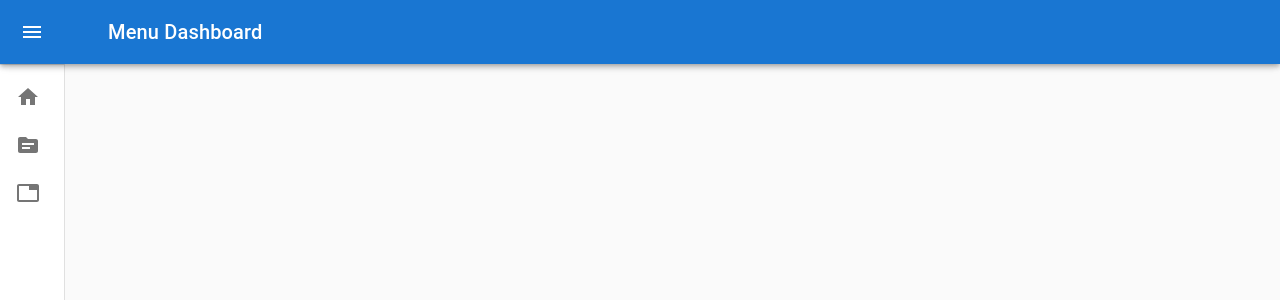
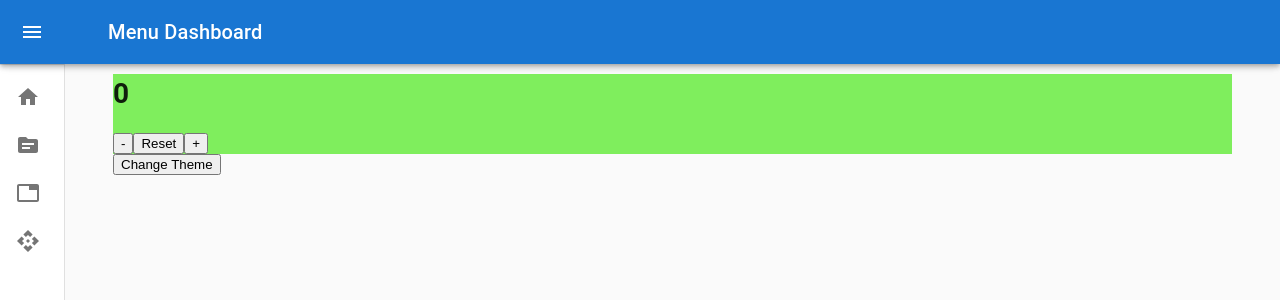
Before and after one commit to meidaandini/project-saya, a React (Create React App) app: page /context in a window 1280 px wide. Shown: the top 300 px of the page. Built offline with nearby package versions, Linux system fonts and the light colour scheme.

Commit message:
tambah context

```diff
--- a/src/App.js
+++ b/src/App.js
@@ -11,6 +11,7 @@ import Gedung from "./Pages/Gedung/index";
 import Home from "./Pages/Home/index";
 import Lantai from './Pages/Lantai/index.jsx';
 import Dashboard from './Layout/Dashboard';
+import CountProvider from './Pages/ComContext/index';
 
 function App() {
   return (
@@ -21,6 +22,7 @@ function App() {
         <Route exact path='/' element={<Home />} />
           <Route exact path='/gedung' element={<Gedung />} />
           <Route exact path='Lantai/*' element={<Lantai/>} />
+          <Route exact path='/context' element={<CountProvider/>} />
       </Routes>
     </Dashboard>
     </BrowserRouter>
--- a/src/Layout/Navbar.jsx
+++ b/src/Layout/Navbar.jsx
@@ -20,7 +20,7 @@ import MailIcon from '@mui/icons-material/Mail'; */
 import Home from '@mui/icons-material/Home';
 import Source from '@mui/icons-material/Source';
 import Tab from '@mui/icons-material/Tab';
-import { TableBarOutlined } from '@mui/icons-material';
+import Api from '@mui/icons-material/Api';
 import { Link } from 'react-router-dom';
 
 export default function Navbar(children) {
@@ -60,6 +60,16 @@ export default function Navbar(children) {
                         <ListItemText primary="Lantai" />
                     </ListItemButton>
                 </Link>
+                <Link to="/context">
+                    <ListItemButton
+                        key="Apps"
+                    >
+                        <ListItemIcon>
+                            <Api />
+                        </ListItemIcon>
+                        <ListItemText primary="Context" />
+                    </ListItemButton>
+                </Link>
                 </List>
     </div>
             );
--- /dev/null
+++ b/src/Pages/ComContext/Component.jsx
@@ -0,0 +1,13 @@
+import React from "react";
+import { useCountContext } from "./Context";
+
+const Component = ({ children }) => {
+    const { toggle, handleTheme } = useCountContext()
+    return (
+        <>
+            <div className="count-wrapper" style={{ background: (toggle ? '#f56161' : '#7fee5d') }}>{children}</div>
+            <button className="btn" onClick={handleTheme}>Change Theme</button>
+        </>
+    );
+};
+export default Component;
--- /dev/null
+++ b/src/Pages/ComContext/Context.jsx
@@ -0,0 +1,45 @@
+import React, { useState, createContext, useContext } from "react";
+
+
+const CountContext = createContext();
+
+export const useCountContext = () => {
+    const context = useContext(CountContext);
+    const [count, setCount] = context.count;
+    const [toggle, setToggle] = context.toggle;
+
+    const handleCount = (number) => {
+        if (number === 0) {
+            setCount(0)
+        } else {
+            setCount((c) => c + number);
+
+        }
+    };
+
+    const handleTheme = () => {
+        setToggle(prev => !prev)
+    }
+
+    return {
+        handleCount,
+        count,
+        handleTheme,
+        toggle
+    };
+};
+
+
+export  const CountProvider = ({ children }) => {
+    const [count, setCount] = useState(0);
+    const [toggle, setToggle] = useState(false);
+    return (
+        <CountContext.Provider
+            value={{ count: [count, setCount], toggle: [toggle, setToggle] }}
+        >
+            {children}
+        </CountContext.Provider>
+    );
+};
+
+// export default CountProvider;
--- /dev/null
+++ b/src/Pages/ComContext/Count.jsx
@@ -0,0 +1,18 @@
+import React from 'react';
+import {useCountContext} from './Context';
+
+const Count = () => {
+    const{count, handleCount} = useCountContext()
+    return (
+        <>
+            <h1>{count}</h1>
+            <div>
+                <button className="btn" onClick={() => handleCount(-1)}>-</button>
+                <button className="btn" onClick={() => handleCount(0)}>Reset</button>
+                <button className="btn" onClick={() => handleCount(1)}>+</button>
+            </div>
+        </>
+    )
+}
+
+export default Count;
--- /dev/null
+++ b/src/Pages/ComContext/index.jsx
@@ -0,0 +1,20 @@
+import React from "react";
+import { CountProvider } from "./Context";
+import Count from "./Count";
+import Component from './Component';
+
+
+const Context = () => {
+
+return(
+    <React.StrictMode>
+        <CountProvider>
+        <Component>
+            <Count />
+        </Component>
+        </CountProvider>
+    </React.StrictMode>
+    );
+}
+
+export default Context;
--- /dev/null
+++ b/src/Pages/ComContext/styles.css
@@ -0,0 +1,24 @@
+.container {
+  display: flex;
+  justify-content: center;
+  align-content: center;
+  height: 100vh;
+  flex-direction: column;
+}
+
+.count-wrapper {
+  width: 80%;
+  background: #f56161;
+  margin: 0 auto;
+  text-align: center;
+  padding: 10px;
+  margin-bottom: 10px;
+}
+
+.btn {
+  padding: 5px 20px;
+  background: #4043e6;
+  color: rgb(218, 218, 218);
+  font-size: 20px;
+  margin: 0 5px;
+}
```
Also changed, not shown: src/Pages/ComContext/Apps.jsx (added, +16 -0 lines).
